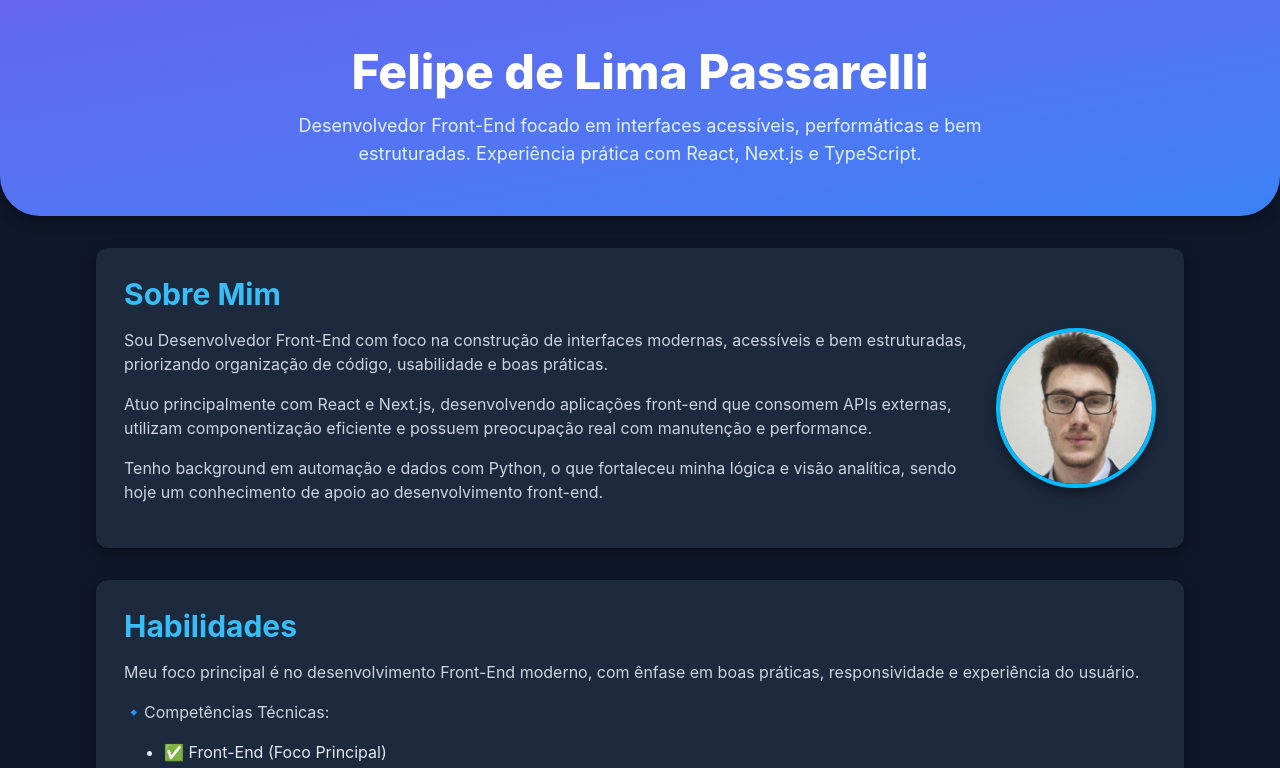
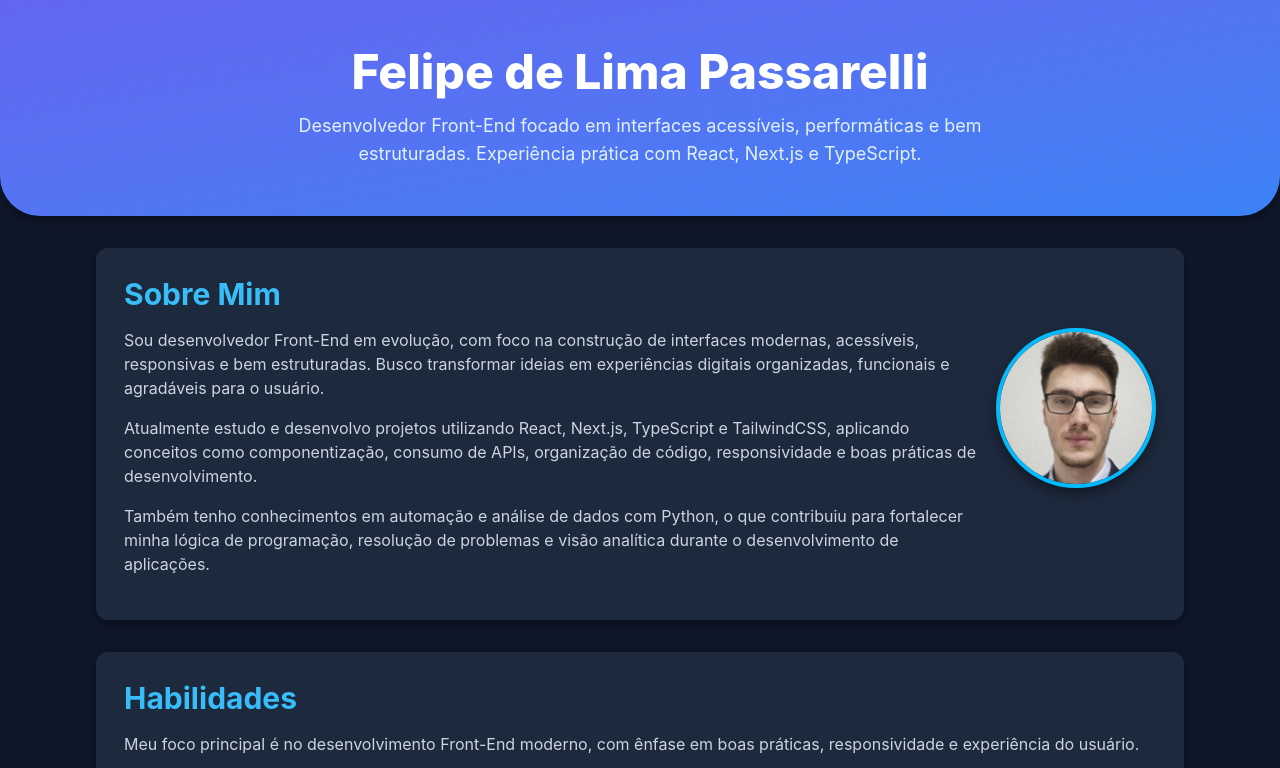
Before and after one commit to Felipe-de-Lima-Passarelli/New_Portfolio, a Next.js app: page / in a window 1280 px wide. Shown: the top 768 px of the page. Built offline with nearby package versions, Linux system fonts and the light colour scheme.

Commit message:
Update SobreMim.tsx

```diff
--- a/src/components/SobreMim.tsx
+++ b/src/components/SobreMim.tsx
@@ -8,25 +8,28 @@ const SobreMim = () => {
       <div className="flex items-start gap-5 flex-wrap">
         <div className="flex-1">
           <p className="text-base mb-4 text-[#CBD5E1]">
-            Sou Desenvolvedor Front-End com foco na construção de interfaces
-            modernas, acessíveis e bem estruturadas, priorizando organização de
-            código, usabilidade e boas práticas.
+            Sou desenvolvedor Front-End em evolução, com foco na construção de
+            interfaces modernas, acessíveis, responsivas e bem estruturadas.
+            Busco transformar ideias em experiências digitais organizadas,
+            funcionais e agradáveis para o usuário.
           </p>
           <p className="text-base mb-4 text-[#CBD5E1]">
-            Atuo principalmente com React e Next.js, desenvolvendo aplicações
-            front-end que consomem APIs externas, utilizam componentização
-            eficiente e possuem preocupação real com manutenção e performance.
+            Atualmente estudo e desenvolvo projetos utilizando React, Next.js,
+            TypeScript e TailwindCSS, aplicando conceitos como componentização,
+            consumo de APIs, organização de código, responsividade e boas
+            práticas de desenvolvimento.
           </p>
           <p className="text-base mb-4 text-[#CBD5E1]">
-            Tenho background em automação e dados com Python, o que fortaleceu
-            minha lógica e visão analítica, sendo hoje um conhecimento de apoio
-            ao desenvolvimento front-end.
+            Também tenho conhecimentos em automação e análise de dados com
+            Python, o que contribuiu para fortalecer minha lógica de
+            programação, resolução de problemas e visão analítica durante o
+            desenvolvimento de aplicações.
           </p>
         </div>
         <div className="shrink-0">
           <Image
             src="/img/Foto.png"
-            alt="Felipe de Lima Passarelli"
+            alt="Foto de Felipe de Lima Passarelli"
             width={1000}
             height={1000}
             className="w-40 h-40 rounded-full border-4 border-sky-400 object-cover shadow-[0_6px_12px_rgba(0,0,0,0.4)]"
```
